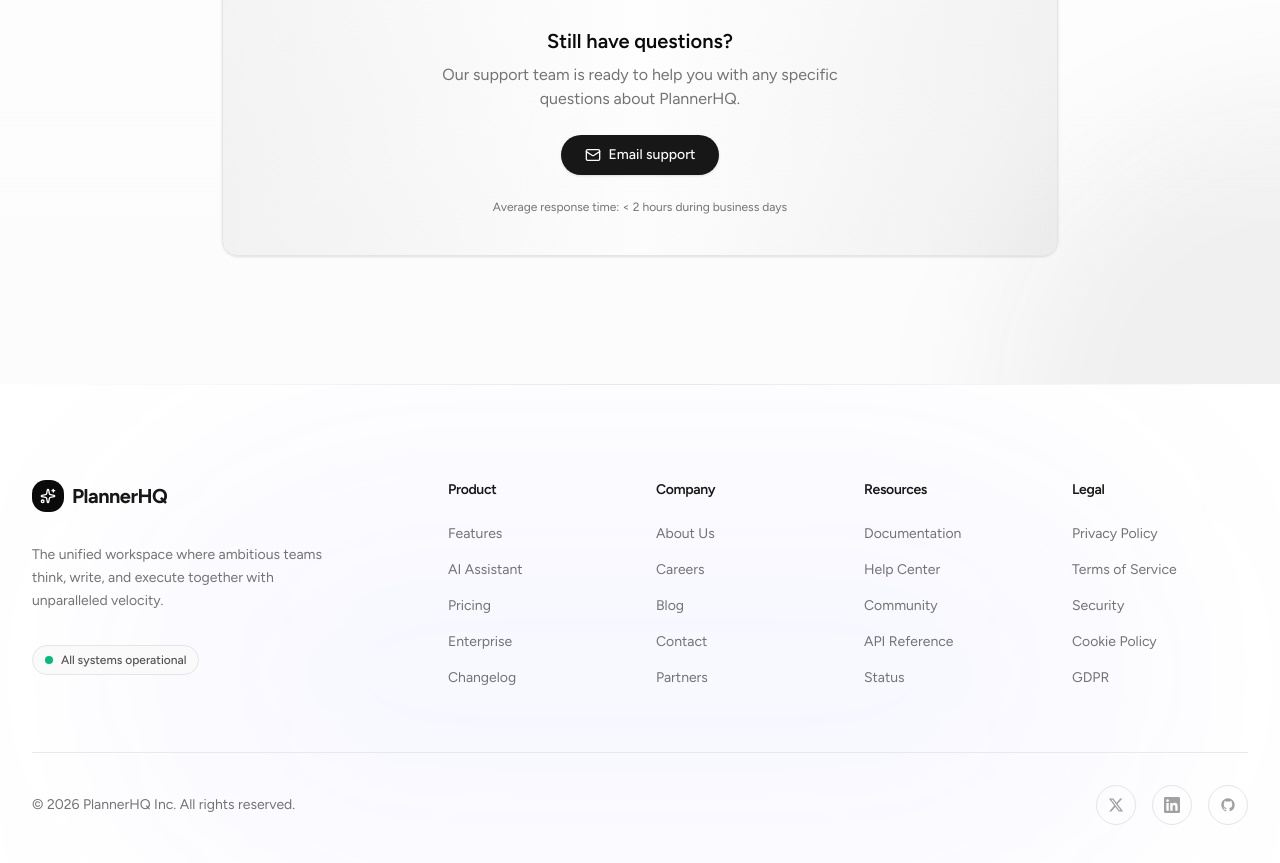
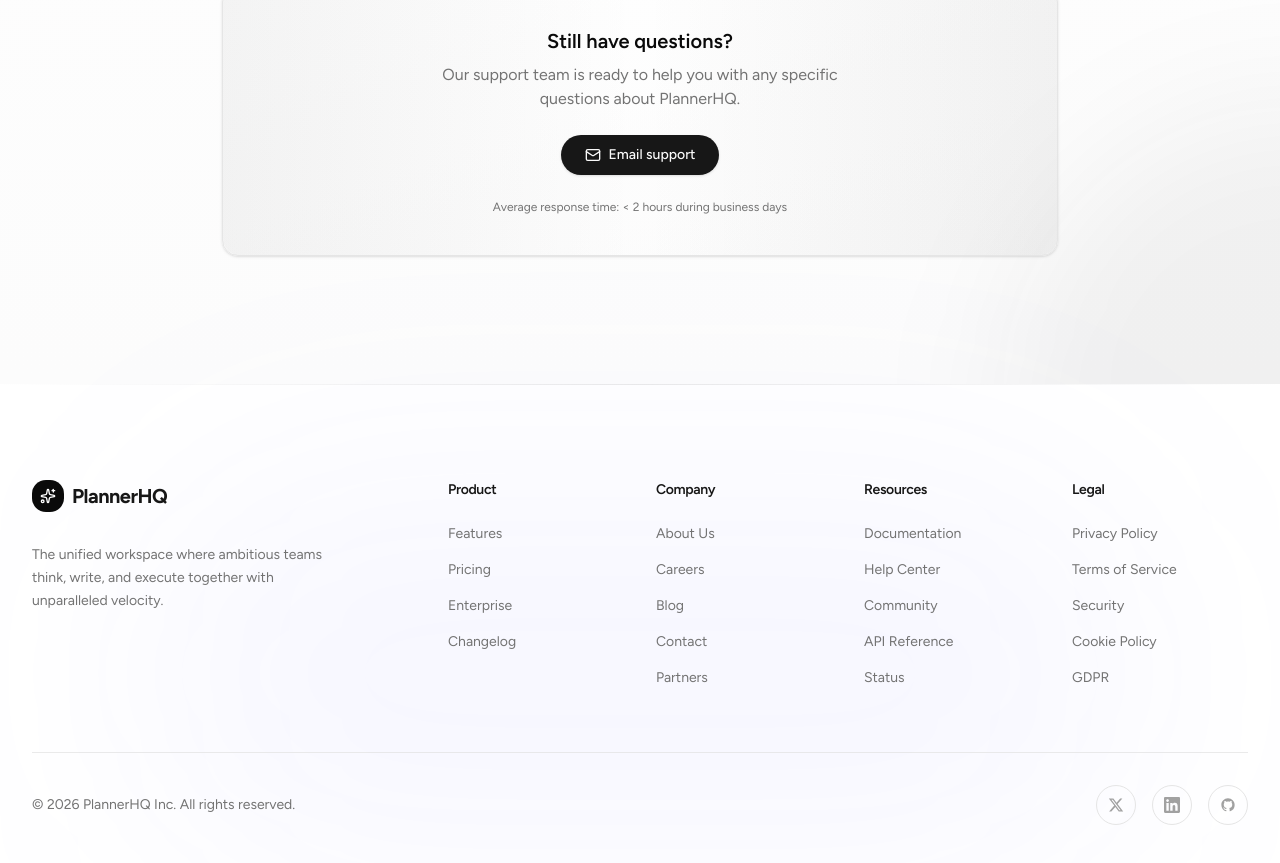
Before and after one commit to dariogeorge21/plannerhq, a Next.js app: page / in a window 1280 px wide. Shown: the part 10932-11795 px from the top of the page. Built offline with nearby package versions, Linux system fonts and the light colour scheme.

Commit message:
feat: Update footer navigation links and clean up unused code

```diff
--- a/src/components/footer.tsx
+++ b/src/components/footer.tsx
@@ -5,32 +5,31 @@ import { Sparkles, ArrowRight } from "lucide-react";
 
 const footerNav = {
   product: [
-    { name: "Features", href: "#" },
-    { name: "AI Assistant", href: "#" },
-    { name: "Pricing", href: "#" },
-    { name: "Enterprise", href: "#" },
-    { name: "Changelog", href: "#" },
+    { name: "Features", href: "/services" },
+    { name: "Pricing", href: "/pricing" },
+    { name: "Enterprise", href: "/pricing" },
+    { name: "Changelog", href: "/changelog" },
   ],
   company: [
-    { name: "About Us", href: "#" },
-    { name: "Careers", href: "#" },
-    { name: "Blog", href: "#" },
-    { name: "Contact", href: "#" },
-    { name: "Partners", href: "#" },
+    { name: "About Us", href: "/about" },
+    { name: "Careers", href: "/careers" },
+    { name: "Blog", href: "/blog" },
+    { name: "Contact", href: "/contact" },
+    { name: "Partners", href: "/partners" },
   ],
   resources: [
-    { name: "Documentation", href: "#" },
-    { name: "Help Center", href: "#" },
-    { name: "Community", href: "#" },
-    { name: "API Reference", href: "#" },
-    { name: "Status", href: "#" },
+    { name: "Documentation", href: "/documentation" },
+    { name: "Help Center", href: "/help" },
+    { name: "Community", href: "/community" },
+    { name: "API Reference", href: "/api" },
+    { name: "Status", href: "/status" },
   ],
   legal: [
-    { name: "Privacy Policy", href: "#" },
-    { name: "Terms of Service", href: "#" },
-    { name: "Security", href: "#" },
-    { name: "Cookie Policy", href: "#" },
-    { name: "GDPR", href: "#" },
+    { name: "Privacy Policy", href: "/privacy" },
+    { name: "Terms of Service", href: "/terms" },
+    { name: "Security", href: "/security" },
+    { name: "Cookie Policy", href: "/cookie" },
+    { name: "GDPR", href: "/gdpr" },
   ],
 };
 
@@ -54,7 +53,7 @@ const SocialIcons = {
 
 export default function Footer() {
   return (
-    <footer className="bg-white pt-24 pb-12 relative overflow-hidden">
+    <footer className="bg-white pt-24 pb-12 relative">
       {/* Decorative Top Border */}
       <div className="absolute top-0 inset-x-0 h-px w-full bg-gradient-to-r from-transparent via-neutral-300 to-transparent opacity-50" />
 
@@ -78,7 +77,7 @@ export default function Footer() {
             </p>
 
             {/* Status Indicator */}
-            <div className="flex items-center gap-3">
+            {/* <div className="flex items-center gap-3">
               <div className="flex items-center gap-2 rounded-full border border-neutral-200 bg-neutral-50 px-3 py-1.5 transition-colors hover:bg-white hover:border-neutral-300 w-fit cursor-pointer">
                 <span className="relative flex h-2 w-2">
                   <span className="animate-ping absolute inline-flex h-full w-full rounded-full bg-emerald-400 opacity-75"></span>
@@ -86,7 +85,7 @@ export default function Footer() {
                 </span>
                 <span className="text-xs font-medium text-neutral-600">All systems operational</span>
               </div>
-            </div>
+            </div> */}
           </div>
 
           {/* Navigation Grid */}
```
